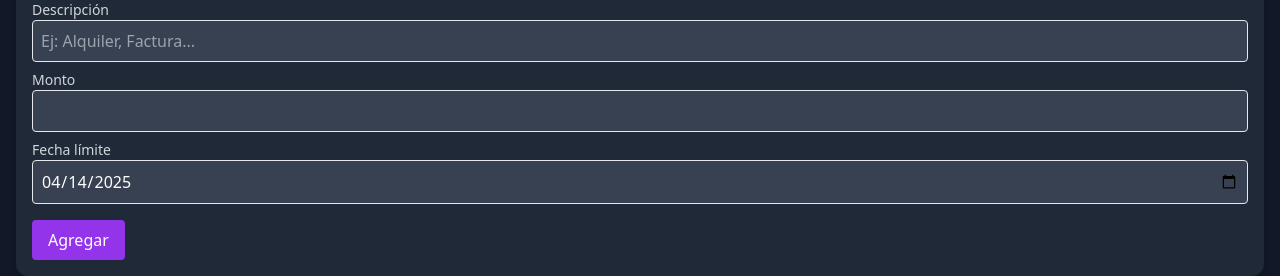
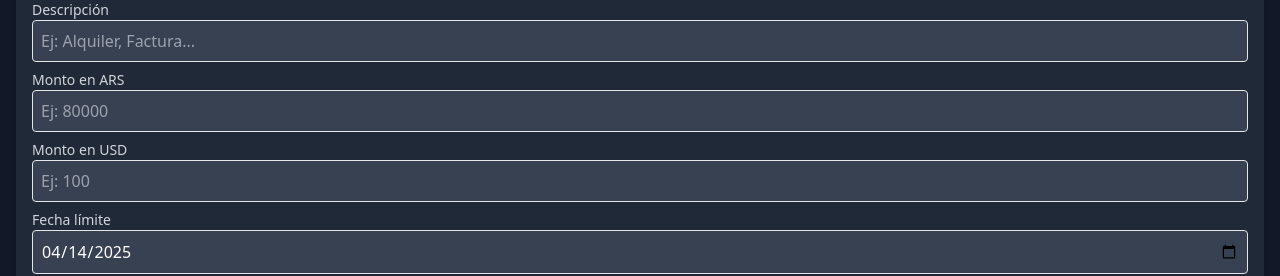
Before and after one commit to disweb-chris/lumio, a React (Vite) app: page /vencimientos in a window 1280 px wide. Shown: the part 141-417 px from the top of the page. Built offline with nearby package versions, Linux system fonts and the light colour scheme; no server answers; the database is empty.

Commit message:
doble moneda en todas las paginas

```diff
--- a/src/components/GastoForm.jsx
+++ b/src/components/GastoForm.jsx
@@ -9,10 +9,11 @@ import {
   orderBy,
 } from "firebase/firestore";
 
-export default function GastoForm() {
+export default function GastoForm({ cotizacionUSD }) {
   const [categoria, setCategoria] = useState("");
   const [categorias, setCategorias] = useState([]);
-  const [monto, setMonto] = useState("");
+  const [montoARS, setMontoARS] = useState("");
+  const [montoUSD, setMontoUSD] = useState("");
   const [descripcion, setDescripcion] = useState("");
   const [fecha, setFecha] = useState(() => {
     const hoy = new Date().toISOString().split("T")[0];
@@ -37,7 +38,7 @@ export default function GastoForm() {
 
   const handleSubmit = async (e) => {
     e.preventDefault();
-    const montoNum = parseFloat(monto);
+    const montoNum = parseFloat(montoARS);
     if (!montoNum || montoNum <= 0 || !categoria) return;
 
     try {
@@ -53,9 +54,30 @@ export default function GastoForm() {
       console.error("❌ Error al guardar en Firebase:", error);
     }
 
-    setMonto("");
+    setMontoARS("");
+    setMontoUSD("");
     setDescripcion("");
     setFecha(new Date().toISOString().split("T")[0]);
+  };
+
+  const actualizarDesdeARS = (valor) => {
+    setMontoARS(valor);
+    const num = parseFloat(valor);
+    if (!isNaN(num) && cotizacionUSD > 0) {
+      setMontoUSD((num / cotizacionUSD).toFixed(2));
+    } else {
+      setMontoUSD("");
+    }
+  };
+
+  const actualizarDesdeUSD = (valor) => {
+    setMontoUSD(valor);
+    const num = parseFloat(valor);
+    if (!isNaN(num) && cotizacionUSD > 0) {
+      setMontoARS((num * cotizacionUSD).toFixed(2));
+    } else {
+      setMontoARS("");
+    }
   };
 
   return (
@@ -99,17 +121,31 @@ export default function GastoForm() {
         </select>
       </div>
 
-      {/* Monto */}
+      {/* Monto en ARS */}
       <div className="mb-2">
         <label className="block text-sm text-gray-700 dark:text-gray-300">
-          Monto
+          Monto en ARS
         </label>
         <input
           type="number"
           className="w-full p-2 rounded border dark:bg-gray-700 dark:text-white"
-          value={monto}
-          onChange={(e) => setMonto(e.target.value)}
+          value={montoARS}
+          onChange={(e) => actualizarDesdeARS(e.target.value)}
           placeholder="Ej: 1500"
+        />
+      </div>
+
+      {/* Monto en USD */}
+      <div className="mb-2">
+        <label className="block text-sm text-gray-700 dark:text-gray-300">
+          Monto en USD
+        </label>
+        <input
+          type="number"
+          className="w-full p-2 rounded border dark:bg-gray-700 dark:text-white"
+          value={montoUSD}
+          onChange={(e) => actualizarDesdeUSD(e.target.value)}
+          placeholder="Ej: 10"
         />
       </div>
 
--- a/src/components/IngresoForm.jsx
+++ b/src/components/IngresoForm.jsx
@@ -1,15 +1,16 @@
 import { useState } from "react";
 
-export default function IngresoForm({ onAgregarIngreso }) {
+export default function IngresoForm({ onAgregarIngreso, cotizacionUSD }) {
   const [descripcion, setDescripcion] = useState("");
-  const [monto, setMonto] = useState("");
+  const [montoARS, setMontoARS] = useState("");
+  const [montoUSD, setMontoUSD] = useState("");
   const [fecha, setFecha] = useState(() =>
     new Date().toISOString().split("T")[0]
   );
 
   const handleSubmit = (e) => {
     e.preventDefault();
-    const montoNum = parseFloat(monto);
+    const montoNum = parseFloat(montoARS);
     if (!descripcion || !montoNum || !fecha) return;
 
     onAgregarIngreso({
@@ -19,8 +20,29 @@ export default function IngresoForm({ onAgregarIngreso }) {
     });
 
     setDescripcion("");
-    setMonto("");
+    setMontoARS("");
+    setMontoUSD("");
     setFecha(new Date().toISOString().split("T")[0]);
+  };
+
+  const actualizarDesdeARS = (valor) => {
+    setMontoARS(valor);
+    const num = parseFloat(valor);
+    if (!isNaN(num) && cotizacionUSD > 0) {
+      setMontoUSD((num / cotizacionUSD).toFixed(2));
+    } else {
+      setMontoUSD("");
+    }
+  };
+
+  const actualizarDesdeUSD = (valor) => {
+    setMontoUSD(valor);
+    const num = parseFloat(valor);
+    if (!isNaN(num) && cotizacionUSD > 0) {
+      setMontoARS((num * cotizacionUSD).toFixed(2));
+    } else {
+      setMontoARS("");
+    }
   };
 
   return (
@@ -47,13 +69,27 @@ export default function IngresoForm({ onAgregarIngreso }) {
 
       <div className="mb-2">
         <label className="block text-sm text-gray-700 dark:text-gray-300">
-          Monto
+          Monto en ARS
         </label>
         <input
           type="number"
-          value={monto}
-          onChange={(e) => setMonto(e.target.value)}
+          value={montoARS}
+          onChange={(e) => actualizarDesdeARS(e.target.value)}
           className="w-full p-2 rounded border dark:bg-gray-700 dark:text-white"
+          placeholder="Ej: 100000"
+        />
+      </div>
+
+      <div className="mb-2">
+        <label className="block text-sm text-gray-700 dark:text-gray-300">
+          Monto en USD
+        </label>
+        <input
+          type="number"
+          value={montoUSD}
+          onChange={(e) => actualizarDesdeUSD(e.target.value)}
+          className="w-full p-2 rounded border dark:bg-gray-700 dark:text-white"
+          placeholder="Ej: 100"
         />
       </div>
 
--- a/src/components/VencimientoForm.jsx
+++ b/src/components/VencimientoForm.jsx
@@ -1,8 +1,9 @@
 import { useState } from "react";
 
-export default function VencimientoForm({ onAgregar }) {
+export default function VencimientoForm({ onAgregar, cotizacionUSD }) {
   const [descripcion, setDescripcion] = useState("");
-  const [monto, setMonto] = useState("");
+  const [montoARS, setMontoARS] = useState("");
+  const [montoUSD, setMontoUSD] = useState("");
   const [fecha, setFecha] = useState(() =>
     new Date().toISOString().split("T")[0]
   );
@@ -10,20 +11,41 @@ export default function VencimientoForm({ onAgregar }) {
   const handleSubmit = (e) => {
     e.preventDefault();
 
-    if (!descripcion || !monto || !fecha) {
+    if (!descripcion || !montoARS || !fecha) {
       alert("Completa todos los campos.");
       return;
     }
 
     onAgregar({
       descripcion,
-      monto: parseFloat(monto),
+      monto: parseFloat(montoARS),
       fecha,
     });
 
     setDescripcion("");
-    setMonto("");
+    setMontoARS("");
+    setMontoUSD("");
     setFecha(new Date().toISOString().split("T")[0]);
+  };
+
+  const actualizarDesdeARS = (valor) => {
+    setMontoARS(valor);
+    const num = parseFloat(valor);
+    if (!isNaN(num) && cotizacionUSD > 0) {
+      setMontoUSD((num / cotizacionUSD).toFixed(2));
+    } else {
+      setMontoUSD("");
+    }
+  };
+
+  const actualizarDesdeUSD = (valor) => {
+    setMontoUSD(valor);
+    const num = parseFloat(valor);
+    if (!isNaN(num) && cotizacionUSD > 0) {
+      setMontoARS((num * cotizacionUSD).toFixed(2));
+    } else {
+      setMontoARS("");
+    }
   };
 
   return (
@@ -50,13 +72,27 @@ export default function VencimientoForm({ onAgregar }) {
 
       <div className="mb-2">
         <label className="block text-sm text-gray-700 dark:text-gray-300">
-          Monto
+          Monto en ARS
         </label>
         <input
           type="number"
-          value={monto}
-          onChange={(e) => setMonto(e.target.value)}
+          value={montoARS}
+          onChange={(e) => actualizarDesdeARS(e.target.value)}
           className="w-full p-2 rounded border dark:bg-gray-700 dark:text-white"
+          placeholder="Ej: 80000"
+        />
+      </div>
+
+      <div className="mb-2">
+        <label className="block text-sm text-gray-700 dark:text-gray-300">
+          Monto en USD
+        </label>
+        <input
+          type="number"
+          value={montoUSD}
+          onChange={(e) => actualizarDesdeUSD(e.target.value)}
+          className="w-full p-2 rounded border dark:bg-gray-700 dark:text-white"
+          placeholder="Ej: 100"
         />
       </div>
 
--- a/src/pages/Gastos.jsx
+++ b/src/pages/Gastos.jsx
@@ -12,20 +12,25 @@ import { formatearMoneda } from "../utils/format";
 import dayjs from "dayjs";
 import FiltroMes from "../components/FiltroMes";
 import GastoForm from "../components/GastoForm";
+import { obtenerCotizacionUSD } from "../utils/configuracion";
 
 export default function Gastos() {
   const [gastos, setGastos] = useState([]);
   const [gastosFiltrados, setGastosFiltrados] = useState([]);
+  const [cotizacionUSD, setCotizacionUSD] = useState(1);
 
   useEffect(() => {
     const q = query(collection(db, "gastos"), orderBy("fecha", "desc"));
-
     const unsubscribe = onSnapshot(q, (snapshot) => {
       const data = snapshot.docs.map((doc) => ({
         id: doc.id,
         ...doc.data(),
       }));
       setGastos(data);
+    });
+
+    obtenerCotizacionUSD().then((valor) => {
+      if (valor) setCotizacionUSD(valor);
     });
 
     return () => unsubscribe();
@@ -43,13 +48,18 @@ export default function Gastos() {
     }
   };
 
+  const mostrarARSyUSD = (monto) => {
+    const usd = (monto / cotizacionUSD).toFixed(2);
+    return `${formatearMoneda(monto)} ARS / u$d ${usd}`;
+  };
+
   return (
     <div>
       <h2 className="text-2xl font-bold mb-6 text-gray-800 dark:text-white">
         Historial de gastos
       </h2>
 
-      <GastoForm />
+      <GastoForm cotizacionUSD={cotizacionUSD} />
 
       <FiltroMes items={gastos} onFiltrar={setGastosFiltrados} />
 
@@ -75,9 +85,9 @@ export default function Gastos() {
                   ).format("DD/MM/YYYY")}
                 </p>
               </div>
-              <div className="flex items-center gap-3">
-                <p className="text-xl font-bold text-red-500">
-                  - ${formatearMoneda(gasto.monto)}
+              <div className="flex items-center gap-3 text-right">
+                <p className="text-sm font-semibold text-red-500">
+                  {mostrarARSyUSD(gasto.monto)}
                 </p>
                 <button
                   onClick={() => eliminarGasto(gasto.id)}
--- a/src/pages/Informe.jsx
+++ b/src/pages/Informe.jsx
@@ -17,6 +17,7 @@ import { collection, onSnapshot } from "firebase/firestore";
 import dayjs from "dayjs";
 import FiltroMes from "../components/FiltroMes";
 import { formatearMoneda } from "../utils/format";
+import { obtenerCotizacionUSD } from "../utils/configuracion";
 
 const COLORS = [
   "#4F46E5",
@@ -30,6 +31,7 @@ const COLORS = [
 export default function Informe() {
   const [gastos, setGastos] = useState([]);
   const [gastosFiltrados, setGastosFiltrados] = useState([]);
+  const [cotizacionUSD, setCotizacionUSD] = useState(1);
 
   useEffect(() => {
     const unsub = onSnapshot(collection(db, "gastos"), (snap) => {
@@ -39,8 +41,18 @@ export default function Informe() {
       }));
       setGastos(data);
     });
+
+    obtenerCotizacionUSD().then((valor) => {
+      if (valor) setCotizacionUSD(valor);
+    });
+
     return () => unsub();
   }, []);
+
+  const mostrarARSyUSD = (monto) => {
+    const enUSD = (monto / cotizacionUSD).toFixed(2);
+    return `${formatearMoneda(monto)} ARS / u$d ${enUSD}`;
+  };
 
   const gastosPorCategoria = gastosFiltrados.reduce((acc, gasto) => {
     if (!acc[gasto.categoria]) acc[gasto.categoria] = 0;
@@ -99,7 +111,7 @@ export default function Informe() {
                   <Cell key={index} fill={COLORS[index % COLORS.length]} />
                 ))}
               </Pie>
-              <Tooltip formatter={(value) => `$${value.toLocaleString("es-AR")}`} />
+              <Tooltip formatter={(value) => mostrarARSyUSD(value)} />
             </PieChart>
           </ResponsiveContainer>
         </div>
@@ -115,7 +127,7 @@ export default function Informe() {
               <CartesianGrid strokeDasharray="3 3" />
               <XAxis dataKey="mes" />
               <YAxis />
-              <Tooltip formatter={(value) => `$${formatearMoneda(value)}`} />
+              <Tooltip formatter={(value) => mostrarARSyUSD(value)} />
               <Legend />
               <Line type="monotone" dataKey="total" stroke="#4F46E5" name="Gastos" />
             </LineChart>
@@ -140,7 +152,7 @@ export default function Informe() {
               {data.map((item, i) => (
                 <tr key={i} className="border-t border-gray-300 dark:border-gray-600">
                   <td className="px-4 py-2">{item.name}</td>
-                  <td className="px-4 py-2">${formatearMoneda(item.value)}</td>
+                  <td className="px-4 py-2">{mostrarARSyUSD(item.value)}</td>
                   <td className="px-4 py-2">
                     {((item.value / total) * 100).toFixed(1)}%
                   </td>
--- a/src/pages/Ingresos.jsx
+++ b/src/pages/Ingresos.jsx
@@ -8,15 +8,17 @@ import {
   deleteDoc,
   Timestamp,
   query,
-  orderBy
+  orderBy,
 } from "firebase/firestore";
 import { db } from "../firebase";
 import { formatearMoneda } from "../utils/format";
 import IngresoForm from "../components/IngresoForm";
+import { obtenerCotizacionUSD } from "../utils/configuracion";
 import dayjs from "dayjs";
 
 export default function Ingresos() {
   const [ingresos, setIngresos] = useState([]);
+  const [cotizacionUSD, setCotizacionUSD] = useState(1);
 
   useEffect(() => {
     const q = query(collection(db, "ingresos"), orderBy("fecha", "desc"));
@@ -26,6 +28,10 @@ export default function Ingresos() {
         ...doc.data(),
       }));
       setIngresos(data);
+    });
+
+    obtenerCotizacionUSD().then((valor) => {
+      if (valor) setCotizacionUSD(valor);
     });
 
     return () => unsubscribe();
@@ -93,7 +99,7 @@ export default function Ingresos() {
         </div>
       </div>
 
-      <IngresoForm onAgregarIngreso={agregarIngreso} />
+      <IngresoForm onAgregarIngreso={agregarIngreso} cotizacionUSD={cotizacionUSD} />
 
       <h3 className="text-lg font-semibold mt-6 mb-2 text-gray-800 dark:text-white">
         Lista de ingresos
--- a/src/pages/Presupuestos.jsx
+++ b/src/pages/Presupuestos.jsx
@@ -10,12 +10,14 @@ import {
 import { db } from "../firebase";
 import { formatearMoneda } from "../utils/format";
 import CategoriaForm from "../components/CategoriaForm";
+import { obtenerCotizacionUSD } from "../utils/configuracion";
 
 export default function Presupuestos() {
   const [categorias, setCategorias] = useState([]);
   const [editando, setEditando] = useState(null);
   const [nuevoNombre, setNuevoNombre] = useState("");
   const [nuevoPresupuesto, setNuevoPresupuesto] = useState("");
+  const [cotizacionUSD, setCotizacionUSD] = useState(1);
 
   useEffect(() => {
     const unsubscribe = onSnapshot(collection(db, "categorias"), (snapshot) => {
@@ -24,6 +26,10 @@ export default function Presupuestos() {
         ...doc.data(),
       }));
       setCategorias(data);
+    });
+
+    obtenerCotizacionUSD().then((valor) => {
+      if (valor) setCotizacionUSD(valor);
     });
 
     return () => unsubscribe();
@@ -69,6 +75,11 @@ export default function Presupuestos() {
     } catch (error) {
       console.error("❌ Error al eliminar categoría:", error);
     }
+  };
+
+  const mostrarARSyUSD = (monto) => {
+    const usd = (monto / cotizacionUSD).toFixed(2);
+    return `${formatearMoneda(monto)} ARS / u$d ${usd}`;
   };
 
   return (
@@ -123,7 +134,7 @@ export default function Presupuestos() {
                 <div>
                   <p className="text-lg font-semibold">{cat.nombre}</p>
                   <p className="text-sm text-gray-600 dark:text-gray-300">
-                    Presupuesto actual: ${formatearMoneda(cat.presupuesto)}
+                    Presupuesto actual: {mostrarARSyUSD(cat.presupuesto)}
                   </p>
                 </div>
                 <div className="flex gap-2">
--- a/src/pages/Vencimientos.jsx
+++ b/src/pages/Vencimientos.jsx
@@ -14,9 +14,11 @@ import { db } from "../firebase";
 import VencimientoForm from "../components/VencimientoForm";
 import { formatearMoneda } from "../utils/format";
 import AlertaVencimiento from "../components/AlertaVencimiento";
+import { obtenerCotizacionUSD } from "../utils/configuracion";
 
 export default function Vencimientos() {
   const [vencimientos, setVencimientos] = useState([]);
+  const [cotizacionUSD, setCotizacionUSD] = useState(1);
 
   useEffect(() => {
     const q = query(collection(db, "vencimientos"), orderBy("fecha", "asc"));
@@ -26,6 +28,10 @@ export default function Vencimientos() {
         ...doc.data(),
       }));
       setVencimientos(data);
+    });
+
+    obtenerCotizacionUSD().then((valor) => {
+      if (valor) setCotizacionUSD(valor);
     });
 
     return () => unsubscribe();
@@ -47,12 +53,10 @@ export default function Vencimientos() {
     try {
       const nuevoEstado = !actual;
 
-      // DESMARCAR → ELIMINAR gasto asociado
       if (!nuevoEstado && vencimiento.idGasto) {
         await deleteDoc(doc(db, "gastos", vencimiento.idGasto));
       }
 
-      // MARCAR COMO PAGADO → CREAR gasto
       if (nuevoEstado) {
         const docRef = await addDoc(collection(db, "gastos"), {
           categoria: "Vencimientos",
@@ -67,7 +71,6 @@ export default function Vencimientos() {
           idGasto: docRef.id,
         });
       } else {
-        // desmarcado: quitar idGasto y marcar como no pagado
         await updateDoc(doc(db, "vencimientos", id), {
           pagado: false,
           idGasto: null,
@@ -89,9 +92,14 @@ export default function Vencimientos() {
     }
   };
 
+  const mostrarARSyUSD = (monto) => {
+    const usd = (monto / cotizacionUSD).toFixed(2);
+    return `${formatearMoneda(monto)} ARS / u$d ${usd}`;
+  };
+
   return (
     <div>
-      <VencimientoForm onAgregar={agregarVencimiento} />
+      <VencimientoForm onAgregar={agregarVencimiento} cotizacionUSD={cotizacionUSD} />
 
       <h3 className="text-xl font-semibold text-gray-800 dark:text-white mb-4">
         Pagos con vencimiento
@@ -112,7 +120,7 @@ export default function Vencimientos() {
                   : item.fecha}
               </p>
               <p className="text-sm text-gray-600 dark:text-gray-300">
-                Monto: ${formatearMoneda(item.monto)}
+                Monto: {mostrarARSyUSD(item.monto)}
               </p>
             </div>
             <div className="flex gap-2 flex-wrap justify-end">
```
Also changed, not shown: src/pages/Dashboard.jsx (+21 -8 lines).
